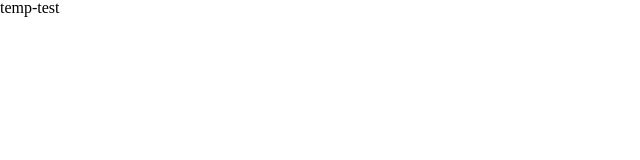
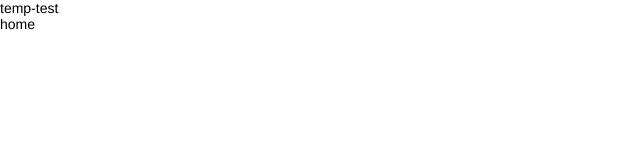
Before and after one commit to beginnerBate/temp-test, a Vue app: page /#/home in a window 1280 px wide. Shown: the top 160 px of the page, without its empty margins (0-640 px from the left). Built offline with nearby package versions, Linux system fonts and the light colour scheme.

Commit message:
页面骨架搭建

```diff
--- a/src/common/stylus/index.styl
+++ b/src/common/stylus/index.styl
@@ -1 +1,3 @@
 @import './reset.styl'
+body
+  font 14px Helvetica,Arial,sans-serif
--- /dev/null
+++ b/src/common/stylus/variable.styl
@@ -0,0 +1,4 @@
+// 颜色规范
+$color-theme = #1da1f2
+$color-font-theme = #fff
+// 字体大小规范
--- /dev/null
+++ b/src/components/home/home.vue
@@ -0,0 +1,15 @@
+<template>
+  <div>
+   home
+  </div>
+</template>
+
+<script>
+  export default {
+
+  }
+</script>
+
+<style scoped>
+
+</style>
--- /dev/null
+++ b/src/components/login/login.vue
@@ -0,0 +1,15 @@
+<template>
+  <div>
+login
+  </div>
+</template>
+
+<script>
+  export default {
+
+  }
+</script>
+
+<style scoped>
+
+</style>
--- a/src/router/index.js
+++ b/src/router/index.js
@@ -2,13 +2,22 @@ import Vue from 'vue'
 import Router from 'vue-router'
 
 Vue.use(Router)
-
+// 路由懒加载
+import Login from 'components/login/login'
+import Home from 'components/home/home'
 export default new Router({
   routes: [
-    // {
-    //   path: '/',
-    //   name: 'HelloWorld',
-    //   component: HelloWorld
-    // }
+    {
+      path: '/',
+      redirect: '/login'
+    },
+    {
+      path:'/login',
+      component: Login
+    },
+    {
+      path:'/home',
+      component: Home
+    }
   ]
 })
```
Also changed, not shown: src/components/device/device.vue (added), src/components/right-mean/right-mean.vue (added), src/components/set/set.vue (added), src/components/temp/temp.vue (added), 1 other file (tests, documents, lock files or other folders).
